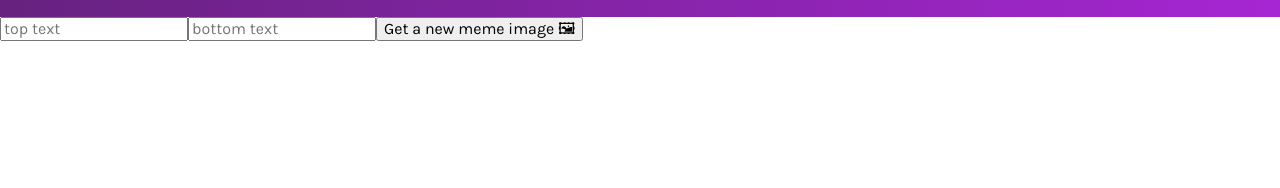
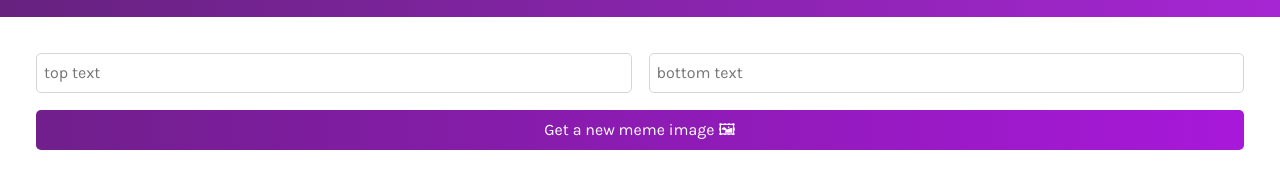
Before and after one commit to AsiaYapD/meme-generator, a React app: page / in a window 1280 px wide. Shown: the part 48-236 px from the top of the page. Built offline with nearby package versions, Linux system fonts and the light colour scheme.

Commit message:
Added css to the Meme file elements

```diff
--- a/components/Meme.js
+++ b/components/Meme.js
@@ -3,7 +3,7 @@ import React from "react"
 export default function Meme () {
     return (
         <main>
-            <form>
+            <form className="form">
                 <input
                     type="form"
                     placeholder="top text"
--- a/style.css
+++ b/style.css
@@ -5,6 +5,10 @@
 body {
     font-family: "Karla", sans-serif;
     margin: 0;
+}
+
+main {
+    padding: 36px;
 }
 
 .header {
@@ -30,3 +34,26 @@ body {
     font-size: 0.75rem;
     font-weight: 500;
 }
+
+.form {
+    display: grid;
+    grid-template: 40px 40px / 1fr 1fr;
+    gap: 17px;
+}
+
+.form--input {
+    font-family: "Karla", sans-serif;
+    border-radius: 5px;
+    border: 1px solid #D5D4D8;
+    text-indent: 5px;
+}
+
+.form--button {
+    grid-column: 1 / -1;
+    font-family: "Karla", sans-serif;
+    border-radius: 5px;
+    background: linear-gradient(90.41deg, #711F8D 1.14%, #A818DA 100%);
+    color: white;
+    border: none;
+    cursor: pointer;
+}
```
